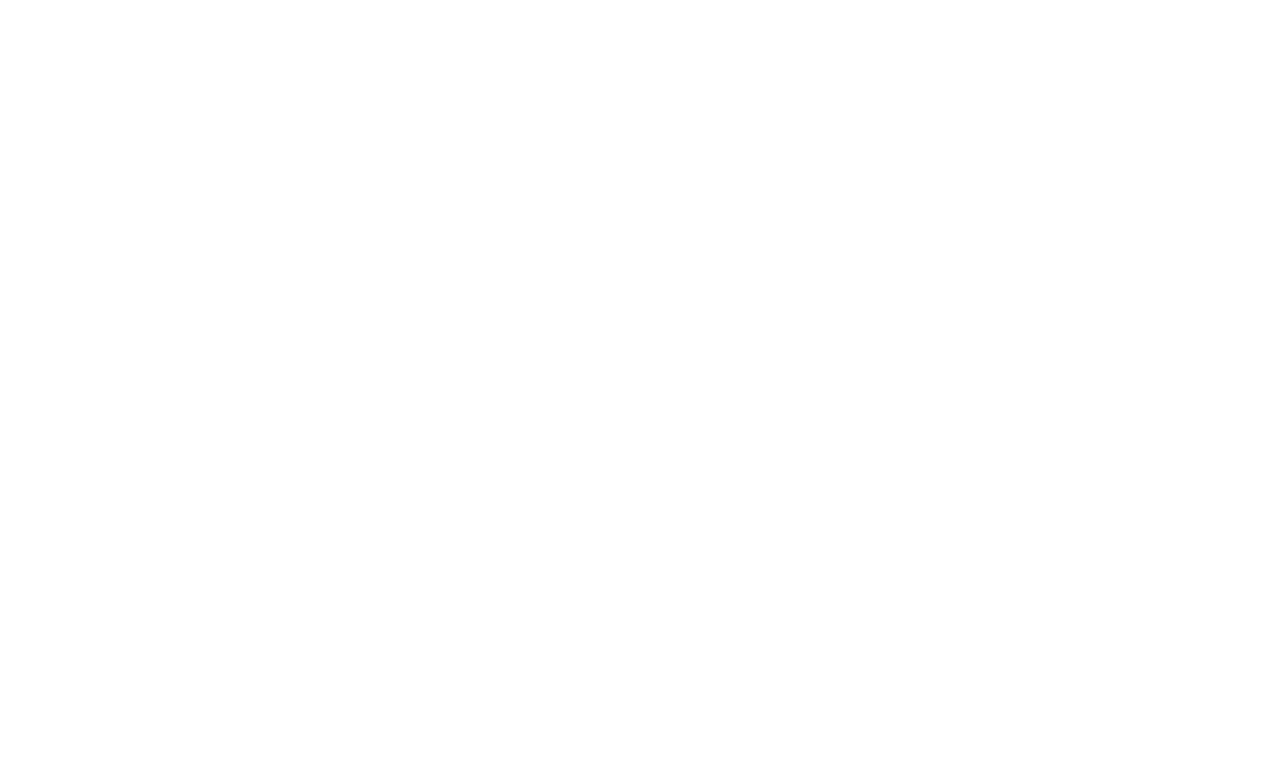
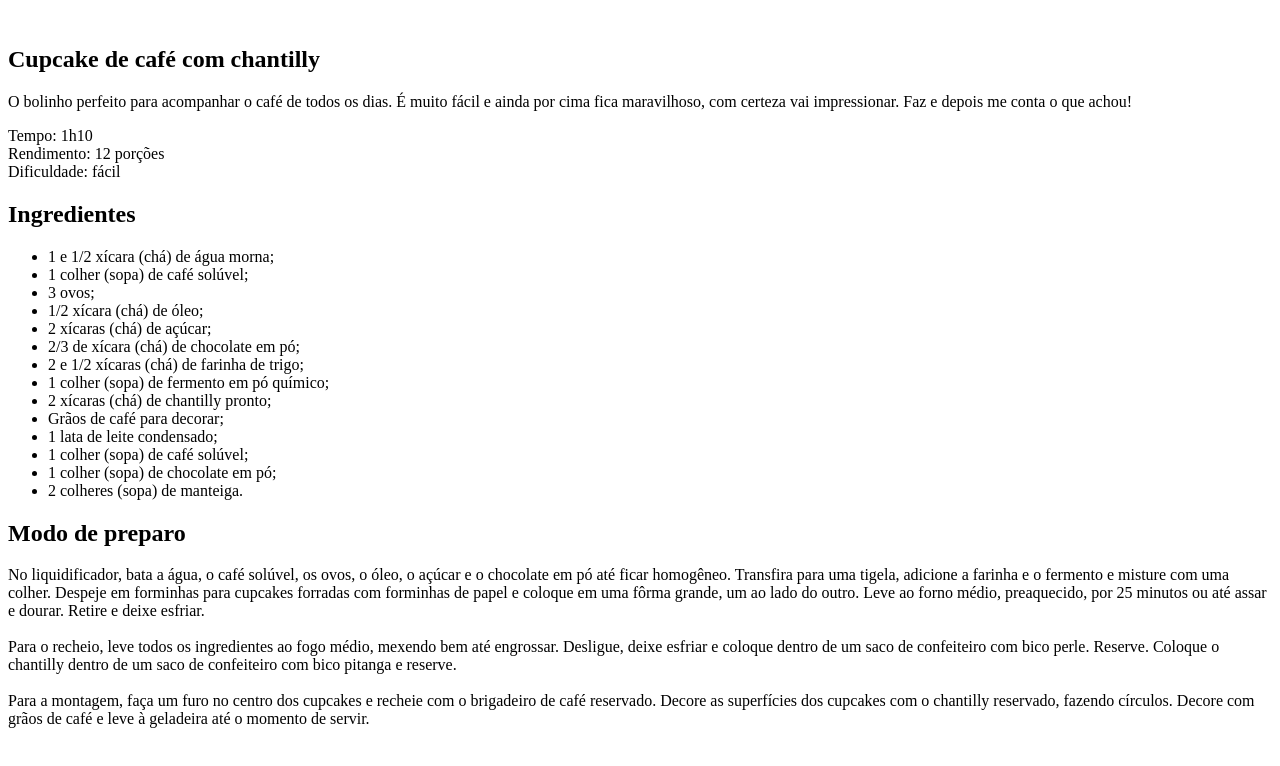
Before and after one commit to lhucaseduardo/paginaDeReceita, a plain HTML site: page index.html in a window 1280 px wide. Drawn offline with Linux system fonts and the light colour scheme.

Commit message:
adding html content

```diff
--- a/index.html
+++ b/index.html
@@ -1,11 +1,69 @@
 <!DOCTYPE html>
 <html lang="pt-br">
+
 <head>
     <meta charset="UTF-8">
     <meta name="viewport" content="width=device-width, initial-scale=1.0">
     <title>Página de Receita</title>
 </head>
+
 <body>
+    <div id="page">
+        <img src="" alt="">
+        <main>
+            <section id="about">
+                <h1>Cupcake de café com chantilly</h1>
+                <p>
+                    O bolinho perfeito para acompanhar o café de todos os dias. É muito fácil e ainda por cima fica
+                    maravilhoso, com certeza vai impressionar. Faz e depois me conta o que achou!
+                </p>
+                <p>
+                    Tempo: 1h10 <br>
+                    Rendimento: 12 porções <br>
+                    Dificuldade: fácil <br>
+                </p>
+            </section>
 
+            <section id="ingredients">
+                <h2>Ingredientes</h2>
+                <ul>
+                    <li>1 e 1/2 xícara (chá) de água morna;</li>
+                    <li>1 colher (sopa) de café solúvel;</li>
+                    <li>3 ovos;</li>
+                    <li>1/2 xícara (chá) de óleo;</li>
+                    <li>2 xícaras (chá) de açúcar;</li>
+                    <li>2/3 de xícara (chá) de chocolate em pó;</li>
+                    <li>2 e 1/2 xícaras (chá) de farinha de trigo;</li>
+                    <li>1 colher (sopa) de fermento em pó químico;</li>
+                    <li>2 xícaras (chá) de chantilly pronto;</li>
+                    <li>Grãos de café para decorar;</li>
+                    <li>1 lata de leite condensado;</li>
+                    <li>1 colher (sopa) de café solúvel;</li>
+                    <li>1 colher (sopa) de chocolate em pó;</li>
+                    <li>2 colheres (sopa) de manteiga.</li>
+                </ul>
+            </section>
+
+            <section id="preparation">
+                <h2>Modo de preparo</h2>
+                <p>
+                    No liquidificador, bata a água, o café solúvel, os ovos, o óleo, o açúcar e o chocolate em pó até
+                    ficar homogêneo. Transfira para uma tigela, adicione a farinha e o fermento e misture com uma
+                    colher. Despeje em forminhas para cupcakes forradas com forminhas de papel e coloque em uma fôrma
+                    grande, um ao lado do outro. Leve ao forno médio, preaquecido, por 25 minutos ou até assar e dourar.
+                    Retire e deixe esfriar.
+                    <br><br>
+                    Para o recheio, leve todos os ingredientes ao fogo médio, mexendo bem até engrossar. Desligue, deixe
+                    esfriar e coloque dentro de um saco de confeiteiro com bico perle. Reserve. Coloque o chantilly
+                    dentro de um saco de confeiteiro com bico pitanga e reserve.
+                    <br><br>
+                    Para a montagem, faça um furo no centro dos cupcakes e recheie com o brigadeiro de café reservado.
+                    Decore as superfícies dos cupcakes com o chantilly reservado, fazendo círculos. Decore com grãos de
+                    café e leve à geladeira até o momento de servir.
+                </p>
+            </section>
+        </main>
+    </div>
 </body>
+
 </html>
```
